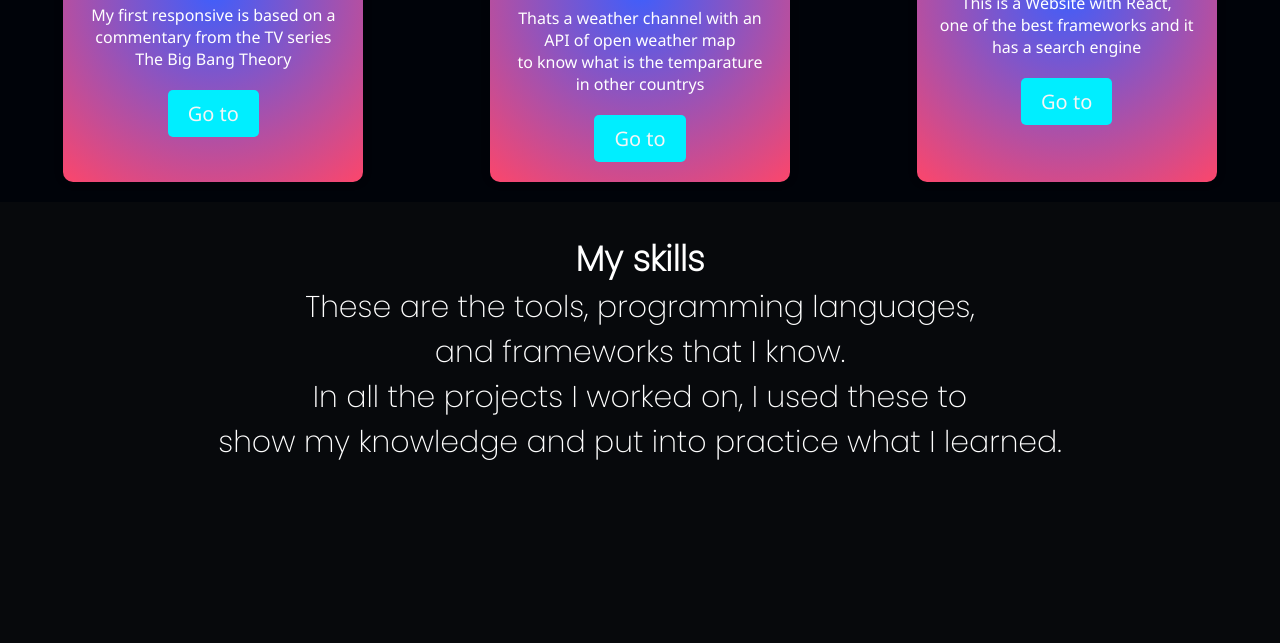
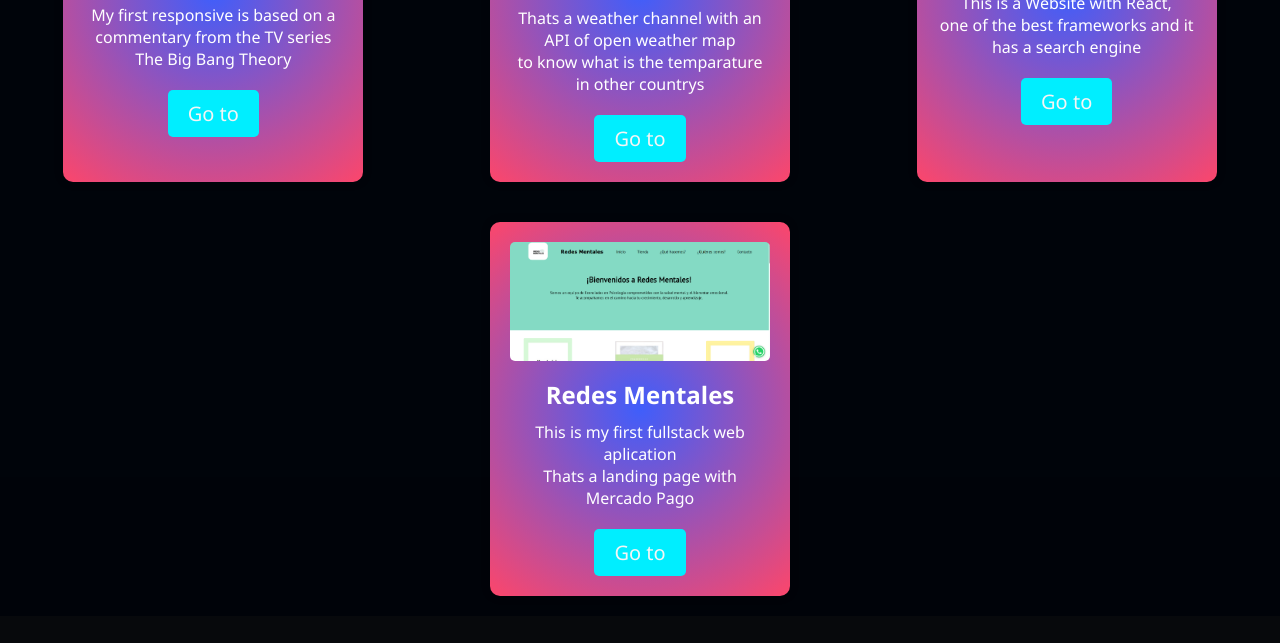
Before and after one commit to TinoCZ/SHIN-PORTFOLIO, a plain HTML site: page index.html in a window 1280 px wide. Shown: the part 1556-2199 px from the top of the page. Drawn offline with nearby package versions, Linux system fonts and the light colour scheme.

Commit message:
subiendo fullstack card

```diff
--- a/index.html
+++ b/index.html
@@ -99,7 +99,7 @@
             <img src="./IMG/weather.PNG" alt="Imagen de la tarjeta">
             <h3>Weather Channel</h3>
             <p>Thats a weather channel with an API of open weather map <br>to know what is the temparature in other countrys</p>
-            <a href="https://663ad78c717a90794cc96105--leafy-rabanadas-2bcd1e.netlify.app/" target="_blank">Go to</a>
+            <a href="https://663add19a2f9e6a06b18c060--candid-buttercream-d59bf3.netlify.app/" target="_blank">Go to</a>
           </div>
 
           <div class="card" data-aos="fade-right">
@@ -107,6 +107,13 @@
             <h3>React list Page</h3>
             <p>This is a Website with React, <br>one of the best frameworks and it has a search engine</p>
             <a href="https://tinocz.github.io/new-task-list/" target="_blank">Go to</a>
+          </div>
+
+          <div class="card" data-aos="fade-right">
+            <img src="./IMG/redes-mentales.PNG" alt="Imagen de la tarjeta">
+            <h3>Redes Mentales</h3>
+            <p>This is my first fullstack web aplication <br>Thats a landing page with Mercado Pago</p>
+            <a href="https://prueba-front-blush-nine.vercel.app/" target="_blank">Go to</a>
           </div>
         </div>
       </section>
```
Also changed, not shown: IMG/redes-mentales.PNG (added).
